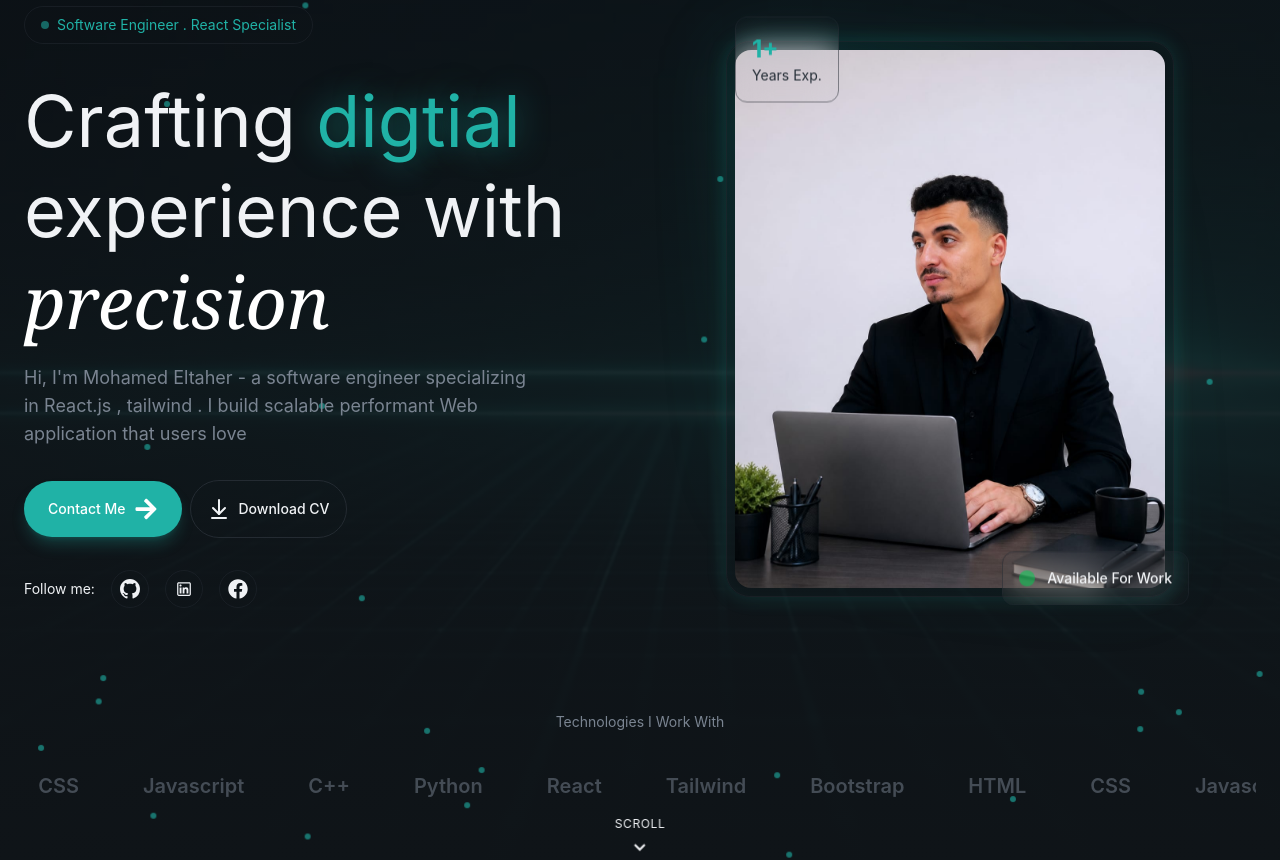
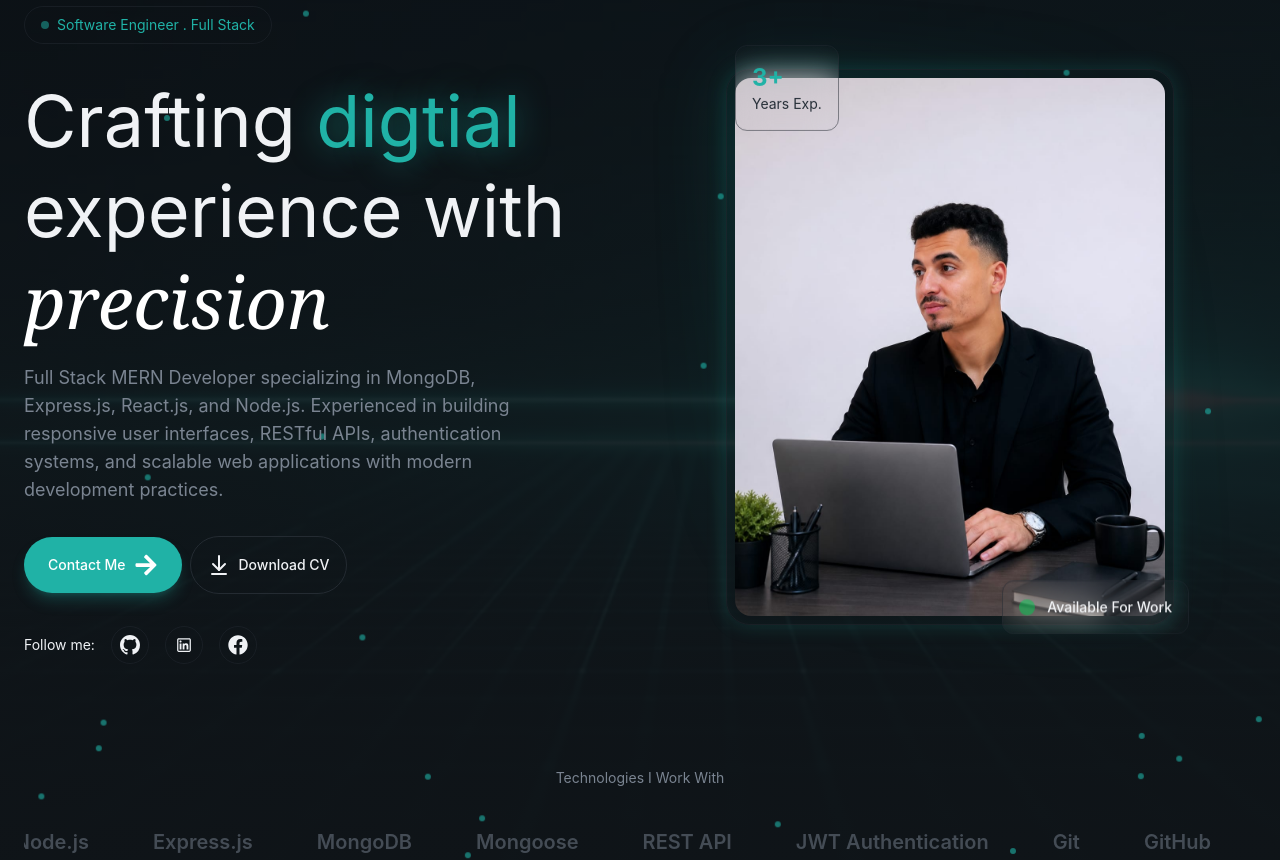
Before and after one commit to Mohamed-Elthaer/my-portfolio, a React (Vite) app: page / in a window 1280 px wide. Shown: the part 122-982 px from the top of the page. Built offline with nearby package versions, Linux system fonts and the light colour scheme.

Commit message:
update protfolio

```diff
--- a/src/index.css
+++ b/src/index.css
@@ -148,7 +148,11 @@
     }
     100% {
       transform: translateX(-50%);
-    }
+      -webkit-transform: translateX(-50%);
+      -moz-transform: translateX(-50%);
+      -ms-transform: translateX(-50%);
+      -o-transform: translateX(-50%);
+}
   }
 .animate-fade-in{
   animation: fade-in 0.8s ease-out both ;
@@ -158,8 +162,10 @@
     animation: float 4s ease-in-out infinite;
   }
   .animate-marquee {
+    width: max-content;
     animation: marquee 30s linear infinite;
-  }
+    -webkit-animation: marquee 30s linear infinite;
+}
 .animate-delay-100{
   animation-delay: 100ms;
 }
--- a/src/sections/About.jsx
+++ b/src/sections/About.jsx
@@ -52,7 +52,7 @@ export default function About() {
 
             <div className="space-y-4 text-muted-forgeground animate-fade-in animate-delay-200">
               <p>
-                I'm a passionate software engineer with over 1 years of
+                I'm a passionate software engineer with over 3 years of
                 experience crafting digital products that make a difference. My
                 journey started with a curiosity for how things work on the web,
                 and it has evolved into a deep expertise in modern frontend
--- a/src/sections/Experience.jsx
+++ b/src/sections/Experience.jsx
@@ -1,30 +1,92 @@
+// const experiences = [
+//   {
+//     period: "2025 — Present",
+//     role: "Frontend Developer",
+//     company: "Full Stack MERN Developer & Personal Projects",
+//     description:
+//       "Developing responsive web applications with React and Tailwind CSS. Focused on creating clean user interfaces, state management solutions, and modern web experiences.",
+//     technologies: [
+//       "React",
+//       "JavaScript",
+//       "Tailwind CSS",
+//       "Bootsrap",
+//       "Redux Toolkit",
+//     ],
+//     current: true,
+//   },
+//   {
+//     period: "2024 — 2025",
+//     role: "Computer Science Student",
+//     company: "Faculty of Computers and Information",
+//     description:
+//       "Studied programming fundamentals, data structures, algorithms, databases, and web development while working on practical projects to strengthen problem-solving and software engineering skills.",
+//     technologies: ["C++", "Python", "HTML","CSS","JavaScript","SQL"],
+//     current: false,
+//   },
+// ];
 const experiences = [
   {
-    period: "2025 — Present",
-    role: "Frontend Developer",
+    period: "2026 — Present",
+    role: "Full Stack MERN Developer",
     company: "Freelance & Personal Projects",
     description:
-      "Developing responsive web applications with React and Tailwind CSS. Focused on creating clean user interfaces, state management solutions, and modern web experiences.",
+      "Building full-stack web applications using MongoDB, Express.js, React.js, and Node.js. Developing RESTful APIs, authentication systems, database solutions, and responsive user interfaces.",
     technologies: [
       "React",
-      "JavaScript",
-      "Tailwind CSS",
-      "Bootsrap",
       "Redux Toolkit",
+      "Node.js",
+      "Express.js",
+      "MongoDB",
+      "Mongoose",
+      "REST API",
+      "JWT",
+      "Cloudinary",
+      "Git",
+      "GitHub",
+      "Postman",
+      "Railway",
+      "Vercel",
+      "Socket.io"
     ],
     current: true,
+  },
+  {
+    period: "2025 — 2026",
+    role: "Frontend Developer",
+    company: "Personal Projects",
+    description:
+      "Built responsive web interfaces using React and Tailwind CSS while learning modern frontend development concepts and state management.",
+    technologies: [
+      "HTML",
+      "CSS",
+      "JavaScript",
+      "React",
+      "Tailwind CSS",
+      "Bootstrap",
+      "Redux Toolkit",
+      "Axios",
+      "React Router",
+      "Vite",
+    ],
+    current: false,
   },
   {
     period: "2024 — 2025",
     role: "Computer Science Student",
     company: "Faculty of Computers and Information",
     description:
-      "Studied programming fundamentals, data structures, algorithms, databases, and web development while working on practical projects to strengthen problem-solving and software engineering skills.",
-    technologies: ["C++", "Python", "JavaScript", "SQL"],
+      "Studied programming fundamentals, data structures, algorithms, databases, and software engineering principles.",
+    technologies: [
+      "C++",
+      "Python",
+      "SQL",
+      "HTML",
+      "CSS",
+      "JavaScript",
+    ],
     current: false,
   },
 ];
-
 export default function Experience() {
   return (
     <section id="experience" className="py-32 relative overflow-hidden">
--- a/src/sections/Hero.jsx
+++ b/src/sections/Hero.jsx
@@ -8,7 +8,37 @@ import { BsGithub } from "react-icons/bs";
 import { BiChevronDown } from "react-icons/bi";
 import { LuArrowDownToLine } from "react-icons/lu";
 
-const skills = ["HTML", "CSS", "Javascript","C++","Python", "React", "Tailwind", "Bootstrap"];
+const skills = [
+  "HTML",
+  "CSS",
+  "Javascript",
+
+  "React",
+  "Tailwind",
+  "Bootstrap",
+  "Node.js",
+  "Express.js",
+  "MongoDB",
+  "Mongoose",
+
+  "REST API",
+  "JWT Authentication",
+  "Git",
+  "GitHub",
+
+  "Cloudinary",
+  "Postman",
+
+  "C++",
+  "Python",
+  "React Router",
+  "Axios",
+  "Vite",
+  "Railway",
+  "Vercel",
+  "Responsive Design",
+  "Socket.io",
+];
 export default function Hero() {
   return (
     <section className="relative min-h-screen flex item-center overflow-hidden">
@@ -43,7 +73,7 @@ export default function Hero() {
             <div className="animate-fade-in">
               <span className="inline-flex gap-2 items-center py-2 px-4 rounded-full glass text-sm text-primary">
                 <span className="w-2 h-2 bg-primary rounded-full animate-pulse " />
-                Software Engineer . React Specialist
+                Software Engineer . Full Stack
               </span>
             </div>
 
@@ -59,9 +89,10 @@ export default function Hero() {
                 </span>
               </h1>
               <p className="text-lg text-muted-forgeground max-w-lg animate-fade-in animate-delay-800">
-                Hi, I'm Mohamed Eltaher - a software engineer specializing in
-                React.js , tailwind . I build scalable performant Web
-                application that users love
+                Full Stack MERN Developer specializing in MongoDB, Express.js,
+                React.js, and Node.js. Experienced in building responsive user
+                interfaces, RESTful APIs, authentication systems, and scalable
+                web applications with modern development practices.
               </p>
             </div>
 
@@ -130,7 +161,7 @@ export default function Hero() {
                 </div>
 
                 <div className="absolute -top-4 glass rounded-xl px-4 py-4 animate-float animate-delay-500">
-                  <div className="text-2xl text-primary font-bold">1+</div>
+                  <div className="text-2xl text-primary font-bold">3+</div>
                   <div className="text-sm text-muted ">Years Exp.</div>
                 </div>
               </div>
--- a/src/sections/Projects.jsx
+++ b/src/sections/Projects.jsx
@@ -1,5 +1,50 @@
 import { BsArrowUpRight, BsGithub } from "react-icons/bs";
 import { AnimatedBorderButton } from "../component/AnimateButtom";
+// const projects = [
+//   {
+//     title: "E-Commerce Website",
+//     description:
+//       "Developed a responsive e-commerce platform with authentication, role-based access control, advanced product filtering, search functionality, dark mode support, user profile management, order tracking, and a dedicated admin dashboard.",
+//     image: "/project-Ecom.png",
+//     tags: ["React", "Redux Toolkit", "Tailwind CSS", "JavaScript"],
+//     link: "https://nove-store-beta.vercel.app/",
+//     github: "https://github.com/Mohamed-Elthaer/Nove-Store",
+//   },
+//   {
+//   title: "Task Management Dashboard",
+//   description:
+//     "Built a modern project and task management dashboard featuring task tracking, project organization, user management, interactive analytics charts, and CRUD functionality. Implemented responsive design, Redux Toolkit for state management, and a clean user experience optimized for productivity.",
+//   image: "/project-dashboard.png",
+//   tags: [
+//     "React",
+//     "Redux Toolkit",
+//     "Tailwind CSS",
+//     "React Router",
+//     "Recharts",
+//     "JavaScript"
+//   ],
+//   link: "https://task-management-dashboard-jade.vercel.app/",
+//   github: "https://github.com/Mohamed-Elthaer/task-management-dashboard",
+// },
+//  {
+//   title: "Clone Youtube",
+//   description:
+//   "A responsive YouTube clone built with React.js and Tailwind CSS. Features include video search, video details, channel pages, related videos, and real-time data integration using the YouTube Data API v3.",
+//   image: "/Clone-youtube.png",
+//   tags: [
+//   "React",
+//   "Tailwind CSS",
+//   "React Router",
+//   "Axios",
+//   "YouTube Data API v3",
+//   "Responsive Design",
+//   "JavaScript"
+// ],
+//   link: "https://youtube-clone-react-mu-ivory.vercel.app/",
+//   github: "https://mohamed-elthaer.github.io/youtube-clone-react/",
+// },
+
+// ];
 const projects = [
   {
     title: "E-Commerce Website",
@@ -21,7 +66,7 @@ const projects = [
       "Tailwind CSS",
       "React Router",
       "Recharts",
-    "JavaScript"
+      "JavaScript",
     ],
     link: "https://task-management-dashboard-jade.vercel.app/",
     github: "https://github.com/Mohamed-Elthaer/task-management-dashboard",
@@ -38,12 +83,30 @@ const projects = [
       "Axios",
       "YouTube Data API v3",
       "Responsive Design",
-  "JavaScript"
+      "JavaScript",
     ],
     link: "https://youtube-clone-react-mu-ivory.vercel.app/",
     github: "https://mohamed-elthaer.github.io/youtube-clone-react/",
   },
-
+  {
+    title: "Foodio - Food Ordering Platform",
+    description:
+      "Built a full-featured food ordering platform with product browsing, cart, wishlist, coupons, and customer reviews, alongside a complete admin dashboard for managing products, categories, orders, users, and coupons. Integrated real payment processing with Paymob (cash, card, and wallet), real-time notifications, and a fully responsive design across all devices.",
+    image: "/foodio.png",
+    tags: [
+      "React",
+      "Redux Toolkit",
+      "Tailwind CSS",
+      "React Router",
+      "Node.js",
+      "Express",
+      "MongoDB",
+      "Paymob API",
+      "Socket.io"
+    ],
+    link: "https://foodio-eight.vercel.app/",
+    github: "https://github.com/Mohamed-Elthaer/foodio",
+  },
 ];
 export default function Projects() {
   return (
```
Also changed, not shown: public/foodio.png (added). Lines whose indentation alone changed are shown as unchanged.
